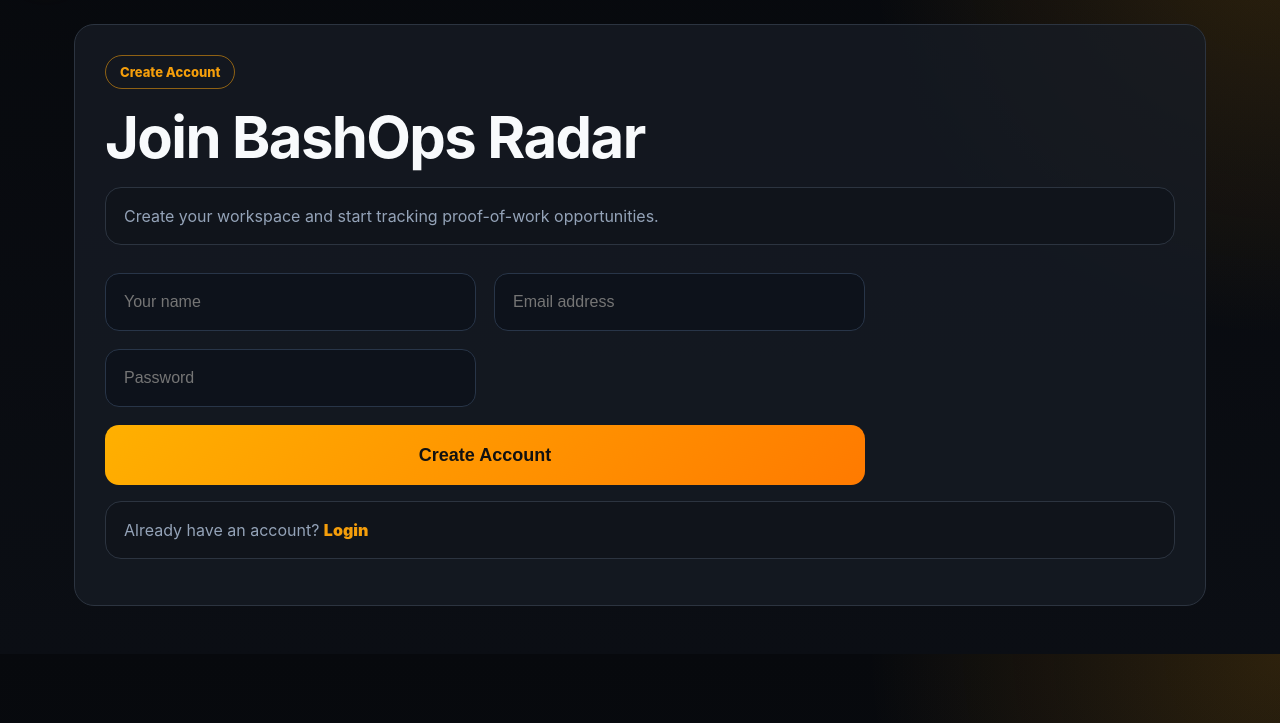
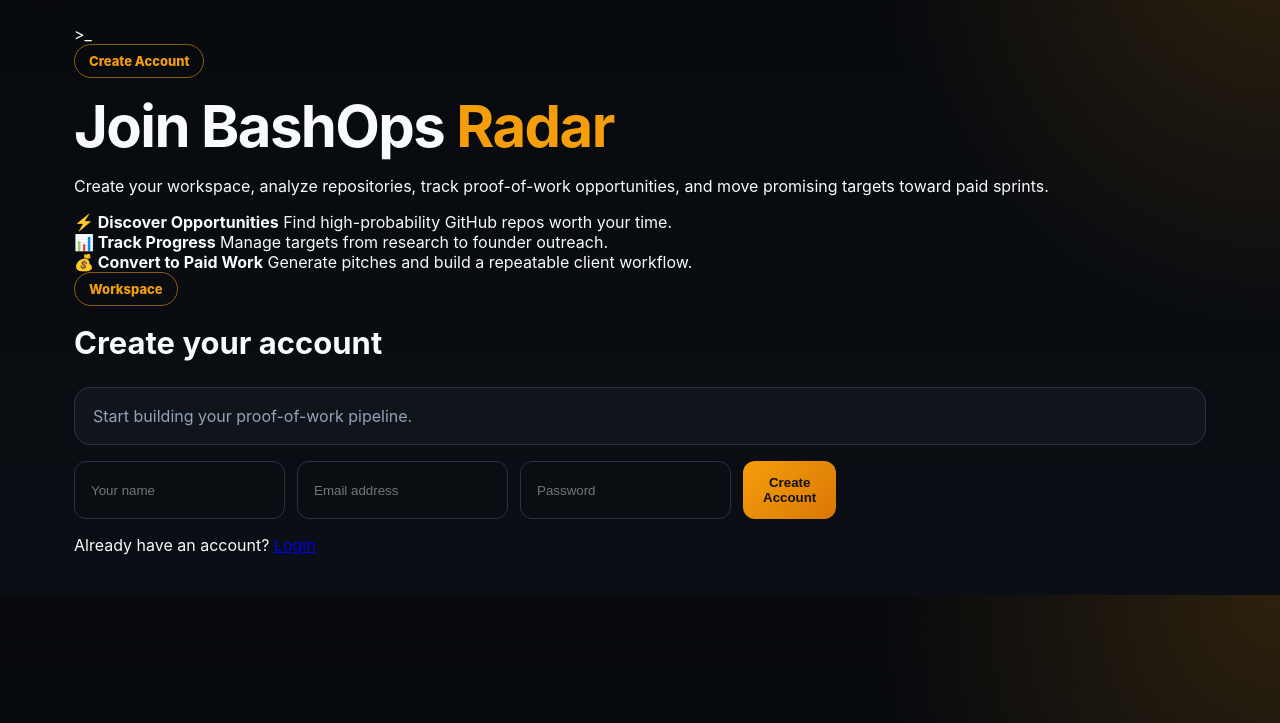
Before and after one commit to BashOpsDev/bashops-radar, a FastAPI app: page /register in a window 1280 px wide. Shown: the part 77-800 px from the top of the page. Run offline with FastAPI, Linux system fonts and the light colour scheme.

Commit message:
Update register.html

```diff
--- a/templates/register.html
+++ b/templates/register.html
@@ -9,25 +9,57 @@
 {% include "components/navbar.html" %}
 
 <main>
-    <section class="card">
+    <section class="auth-shell">
+        <div class="auth-side">
+            <div class="auth-logo">&gt;_</div>
+
             <span class="section-label">Create Account</span>
-        <h1>Join BashOps Radar</h1>
-        <p class="angle">Create your workspace and start tracking proof-of-work opportunities.</p>
+            <h1>Join BashOps <span>Radar</span></h1>
+            <p>
+                Create your workspace, analyze repositories, track proof-of-work opportunities,
+                and move promising targets toward paid sprints.
+            </p>
+
+            <div class="auth-benefits">
+                <div>
+                    <strong>⚡ Discover Opportunities</strong>
+                    <span>Find high-probability GitHub repos worth your time.</span>
+                </div>
+
+                <div>
+                    <strong>📊 Track Progress</strong>
+                    <span>Manage targets from research to founder outreach.</span>
+                </div>
+
+                <div>
+                    <strong>💰 Convert to Paid Work</strong>
+                    <span>Generate pitches and build a repeatable client workflow.</span>
+                </div>
+            </div>
+        </div>
+
+        <div class="auth-card">
+            <span class="section-label">Workspace</span>
+            <h2>Create your account</h2>
+            <p class="angle">Start building your proof-of-work pipeline.</p>
 
             {% if error %}
             <div class="error">{{ error }}</div>
             {% endif %}
 
-        <form method="post" action="/register" class="register-form">
+            <form method="post" action="/register" class="auth-form">
                 <input type="text" name="name" placeholder="Your name" required>
                 <input type="email" name="email" placeholder="Email address" required>
                 <input type="password" name="password" placeholder="Password" required>
+
                 <button type="submit">Create Account</button>
             </form>
 
-        <p class="angle">
-            Already have an account? <a href="/login" class="secondary-link">Login</a>
+            <p class="auth-switch">
+                Already have an account?
+                <a href="/login">Login</a>
             </p>
+        </div>
     </section>
 </main>
 </body>
```
Lines whose indentation alone changed are shown as unchanged.
